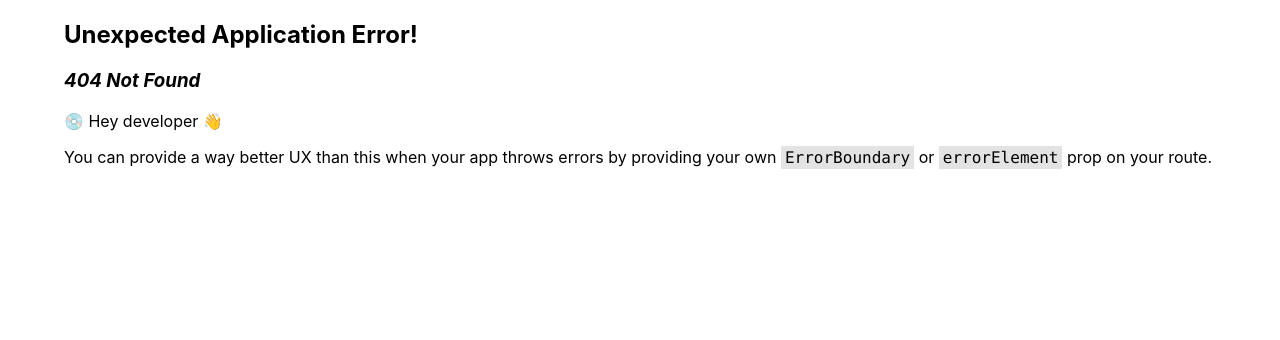
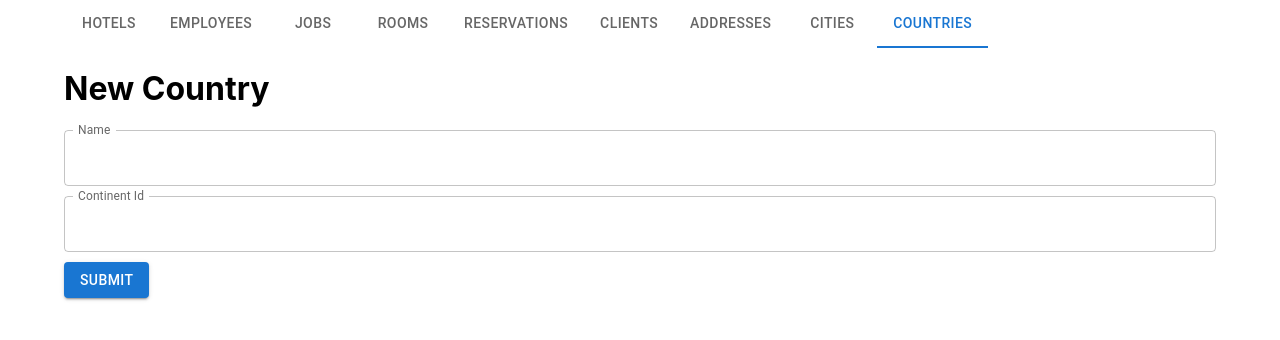
Before and after one commit to dragoshomner/modbd-fe, a React (Create React App) app: page /countries/new in a window 1280 px wide. Before the commit this address had no page. Shown: the top 340 px of the page. Built offline with nearby package versions, Linux system fonts and the light colour scheme.

Commit message:
add country

```diff
--- a/src/components/forms/ClientForm.js
+++ b/src/components/forms/ClientForm.js
@@ -16,7 +16,7 @@ const ClientForm = ({data, onSubmit}) => {
   } = useForm({
     defaultValues: {
       premium_guest: false,
-      ... data
+      ...data
     }
   });
 
--- /dev/null
+++ b/src/components/forms/CountryForm.js
@@ -0,0 +1,36 @@
+import React, { useEffect } from 'react';
+import { useForm } from 'react-hook-form';
+import Box from '@mui/material/Box';
+import Button from '@mui/material/Button';
+import CustomInput from './custom/CustomInput';
+
+const CountryForm = ({data, onSubmit}) => {
+  const { register, handleSubmit, reset, formState: { errors } } = useForm({
+    defaultValues: data
+  });
+
+  useEffect(() => {
+    reset(data);
+  }, [data]);
+
+  return (
+    <Box component="form" onSubmit={handleSubmit(onSubmit)}>
+      <CustomInput
+        id="name"
+        label="Name"
+        hasError={Boolean(errors.name)}
+        register={register('name', {required: true})} />
+      <CustomInput
+        id="continent_id"
+        label="Continent Id"
+        type="number"
+        hasError={Boolean(errors.continent_id)}
+        register={register('continent_id', {required: true})} />
+      <Button type="submit" variant="contained" color="primary">
+        Submit
+      </Button>
+    </Box>
+  );
+};
+
+export default CountryForm;
--- a/src/components/forms/RoomForm.js
+++ b/src/components/forms/RoomForm.js
@@ -16,7 +16,7 @@ const RoomForm = ({data, onSubmit}) => {
   } = useForm({
     defaultValues: {
       smoking: false,
-      ... data
+      ...data
     }
   });
 
--- /dev/null
+++ b/src/components/tables/CountriesTable.js
@@ -0,0 +1,46 @@
+import React from 'react';
+import { Link } from 'react-router-dom';
+import Table from '@mui/material/Table';
+import TableBody from '@mui/material/TableBody';
+import TableCell from '@mui/material/TableCell';
+import TableContainer from '@mui/material/TableContainer';
+import TableHead from '@mui/material/TableHead';
+import TableRow from '@mui/material/TableRow';
+import Paper from '@mui/material/Paper';
+import Button from '@mui/material/Button';
+
+export const CountriesTable = ({ rows }) => {
+  return (
+    <TableContainer component={Paper}>
+      <Table sx={{ minWidth: 650 }} aria-label="simple table">
+        <TableHead>
+          <TableRow>
+            <TableCell>Id</TableCell>
+            <TableCell>Name</TableCell>
+            <TableCell>Continent Id</TableCell>
+            <TableCell></TableCell>
+          </TableRow>
+        </TableHead>
+        <TableBody>
+          {rows.map((row) => (
+            <TableRow
+              key={row.id}
+              sx={{ '&:last-child td, &:last-child th': { border: 0 } }}
+            >
+              <TableCell component="th" scope="row">
+                {row.id}
+              </TableCell>
+              <TableCell>{row.name}</TableCell>
+              <TableCell>{row.continent_id}</TableCell>
+              <TableCell>
+                <Button variant="contained" component={Link} to={`/countries/${row.id}`}>
+                  Edit
+                </Button>
+              </TableCell>
+            </TableRow>
+          ))}
+        </TableBody>
+      </Table>
+    </TableContainer>
+  );
+};
--- /dev/null
+++ b/src/pages/countries/CountriesList.js
@@ -0,0 +1,20 @@
+import React from 'react';
+import { Link } from 'react-router-dom';
+import Button from '@mui/material/Button';
+import { CountriesTable } from '../../components/tables/CountriesTable';
+import { rows } from '../../__mocks__/countries.mock';
+
+export const CountriesList = () => {
+  return (
+    <>
+      <Button
+        variant="contained"
+        component={Link}
+        to={'/countries/new'}
+        style={{marginBottom: 10}}>
+          Create
+      </Button>
+      <CountriesTable rows={rows} />
+    </>
+  );
+};
--- /dev/null
+++ b/src/pages/countries/EditCountry.js
@@ -0,0 +1,25 @@
+import React, { useEffect, useState } from 'react';
+import { useParams } from 'react-router-dom';
+import CountryForm from '../../components/forms/CountryForm';
+import { rows } from '../../__mocks__/countries.mock';
+
+export const EditCountry = () => {
+  const [data, setData] = useState({});
+  const params = useParams();
+
+  useEffect(() => {
+    const myDataRaw = rows.find(row => row.id === Number(params.id));
+    // eslint-disable-next-line no-unused-vars
+    const { id, ...myData } = myDataRaw;
+    setData(myData);
+  }, []);
+
+  const onSubmit = data => console.log('Edit data', data);
+
+  return (
+    <>
+        <h1>Edit Country</h1>
+        <CountryForm data={data} onSubmit={onSubmit} />
+    </>
+  );
+};
--- /dev/null
+++ b/src/pages/countries/NewCountry.js
@@ -0,0 +1,13 @@
+import React from 'react';
+import CountryForm from '../../components/forms/CountryForm';
+
+export const NewCountry = () => {
+  const onSubmit = data => console.log('New data', data);
+
+  return (
+    <>
+        <h1>New Country</h1>
+        <CountryForm onSubmit={onSubmit} />
+    </>
+  );
+};
--- /dev/null
+++ b/src/pages/countries/index.js
@@ -0,0 +1,3 @@
+export { CountriesList } from './CountriesList';
+export { EditCountry } from './EditCountry';
+export { NewCountry } from './NewCountry';
--- a/src/pages/index.js
+++ b/src/pages/index.js
@@ -6,3 +6,4 @@ export * from './reservations';
 export * from './clients';
 export * from './addresses';
 export * from './cities';
+export * from './countries';
```
Also changed, not shown: src/components/navigation/router.js (+17 -0 lines), 1 other file (tests, documents, lock files or other folders).
